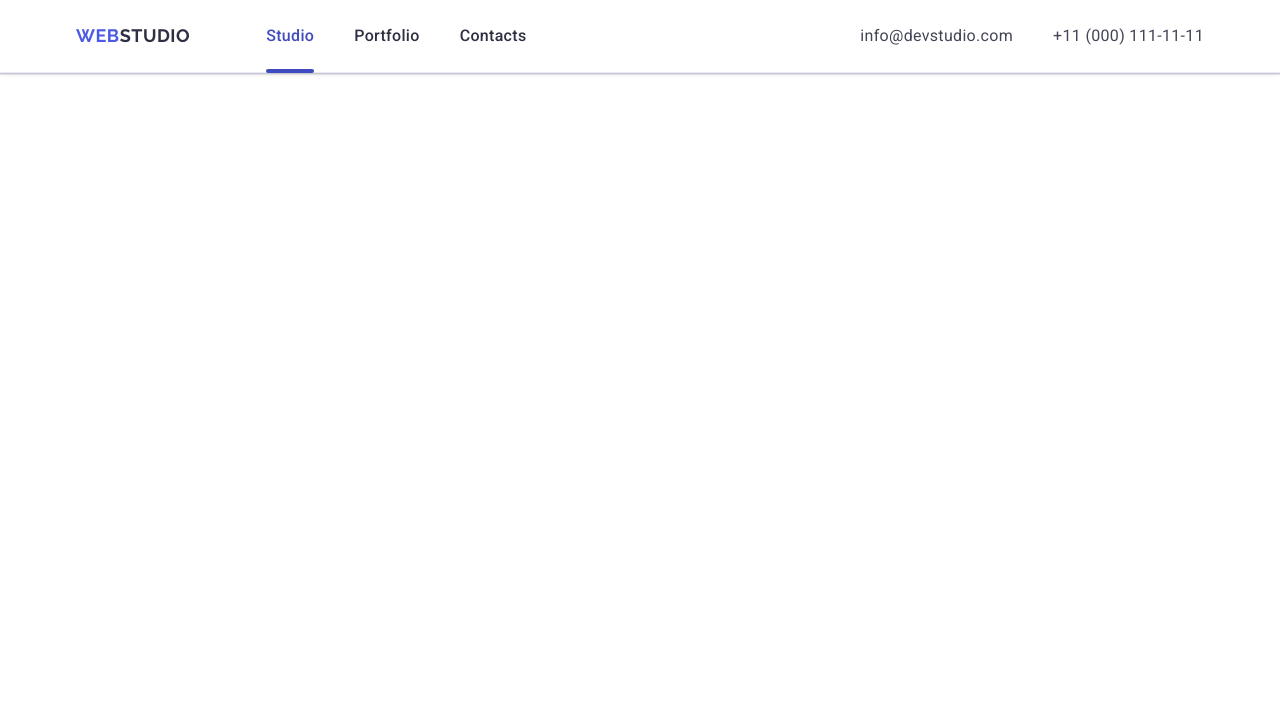
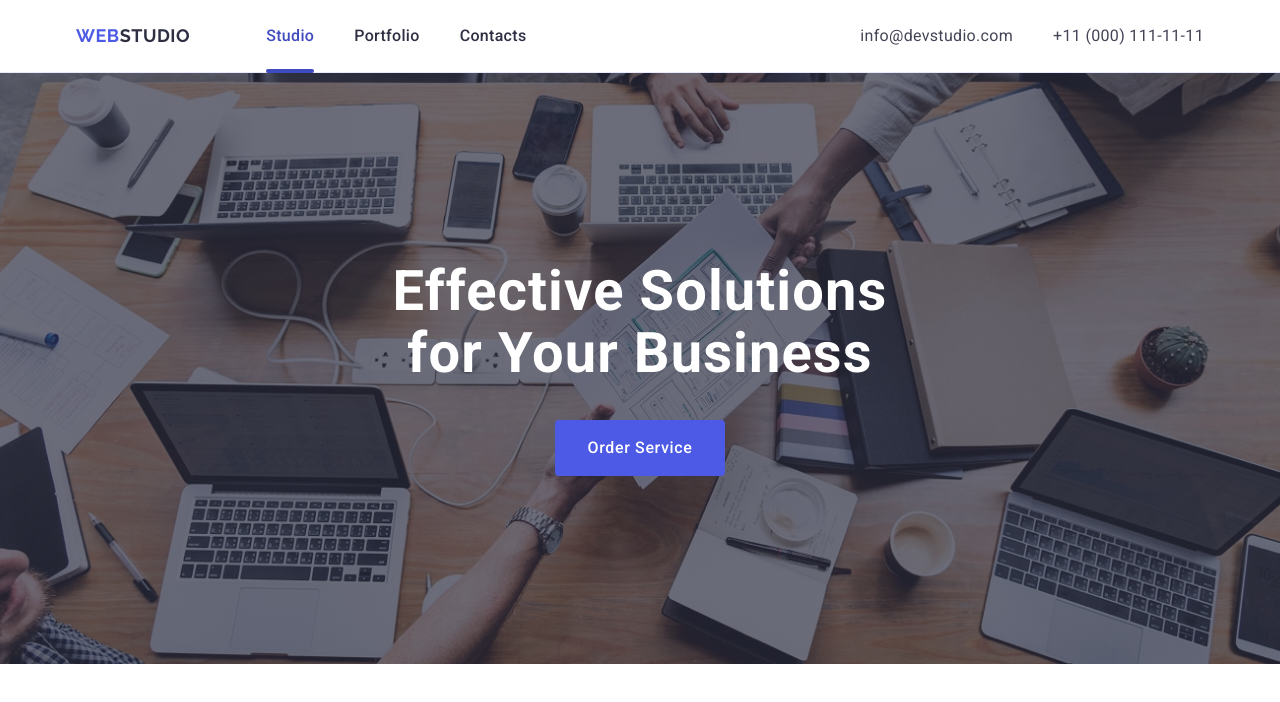
Before and after one commit to RedGfox/goit-markup-hw-06, a plain HTML site: page index.html in a window 1280 px wide. Drawn offline with nearby package versions, Linux system fonts and the light colour scheme.

Commit message:
page-hero

```diff
--- a/css/styles-old.css
+++ b/css/styles-old.css
@@ -145,7 +145,7 @@ ol {
 
 /* _________PAGE-HERO____________ */
 
-.page-hero {
+/* .page-hero {
   background-color: #2e2f42;
   padding: 188px 0 188px;
   max-width: 1440px;
@@ -192,7 +192,7 @@ ol {
 .hero-btn:hover,
 .hero-btn:focus {
   background-color: #404bbf;
-}
+} */
 
 /* ________PAGE-FEATURE_____________ */
 
--- a/css/styles.css
+++ b/css/styles.css
@@ -70,7 +70,6 @@ button {
     .container {
         max-width: 1158px;
         padding: 0 15px;
-        margin: 0 auto;
     }
 }
 
@@ -221,3 +220,81 @@ button {
         letter-spacing: 0.02em;
     }
 }
+
+
+/* _________PAGE-HERO____________ */
+
+
+.page-hero {
+    background-color: #2e2f42;
+    padding: 72px 0 72px;
+    max-width: 320px;
+    margin: 0 auto;
+    background-image: linear-gradient(rgba(46, 47, 66, 0.7),
+            rgba(46, 47, 66, 0.7)),
+        url(../images/office-bg-mob.jpg);
+    background-repeat: no-repeat;
+    background-position: center;
+    background-size: cover;
+}
+
+.hero-title {
+    font-weight: 700;
+    font-size: 36px;
+    line-height: 1.1;
+    letter-spacing: 0.02em;
+    text-align: center;
+    color: #fff;
+    display: flex;
+    max-width: 216px;
+    margin-left: auto;
+    margin-bottom: 72px;
+    margin-right: auto;
+}
+
+.hero-btn {
+    font-weight: 500;
+    font-size: 16px;
+    line-height: 1.5;
+    letter-spacing: 0.04em;
+    color: #ffffff;
+    background-color: #4d5ae5;
+    border-radius: 4px;
+    border: none;
+    min-width: 169px;
+    display: block;
+    padding: 16px 32px;
+    margin: 0 auto;
+    transition: background-color 250ms cubic-bezier(0.4, 0, 0.2, 1);
+}
+
+.hero-btn:hover,
+.hero-btn:focus {
+    background-color: #404bbf;
+}
+
+@media screen and (min-width: 768px) {
+    .page-hero {
+        padding: 112px 0 112px;
+        max-width: 768px;
+        background-image: linear-gradient(rgba(46, 47, 66, 0.7),
+                rgba(46, 47, 66, 0.7)),
+            url(../images/office-bg-tablet.jpg);
+    }
+
+    .hero-title {
+        font-size: 56px;
+        max-width: 496px;
+        margin-bottom: 36px;
+    }
+}
+
+@media screen and (min-width: 1158px) {
+    .page-hero {
+        padding: 188px 0 188px;
+        max-width: 1440px;
+        background-image: linear-gradient(rgba(46, 47, 66, 0.7),
+                rgba(46, 47, 66, 0.7)),
+            url(../images/office-bg.jpg);
+    }
+}
--- a/index.html
+++ b/index.html
@@ -47,14 +47,14 @@
         </svg></button>
     </div>
   </header>
-  <!-- <main>
+  <main>
     <section class="page-hero">
       <div class="container">
         <h1 class="hero-title">Effective Solutions for Your Business</h1>
         <button class="hero-btn" type="button">Order Service</button>
       </div>
     </section>
-    <section class="page-feature">
+    <!-- <section class="page-feature">
       <div class="container">
         <h2 class="visually-hidden">Feature</h2>
         <ul class="feature-list">
```
Also changed, not shown: 1 other file.
